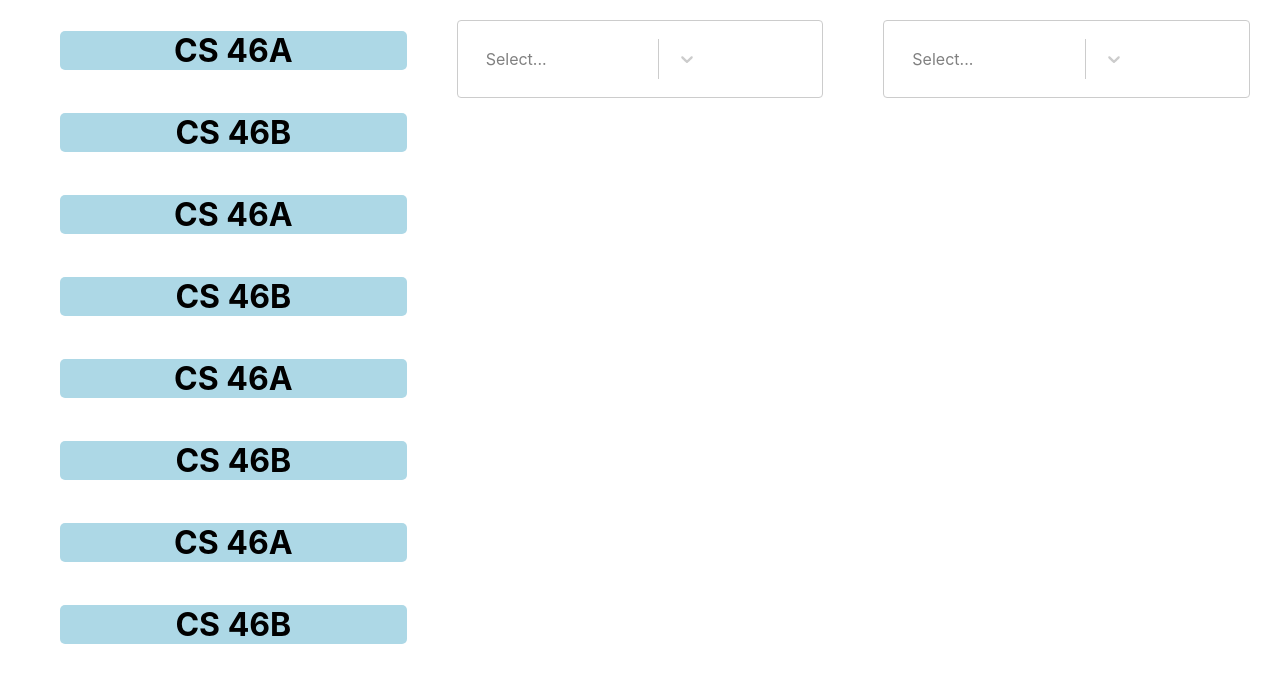
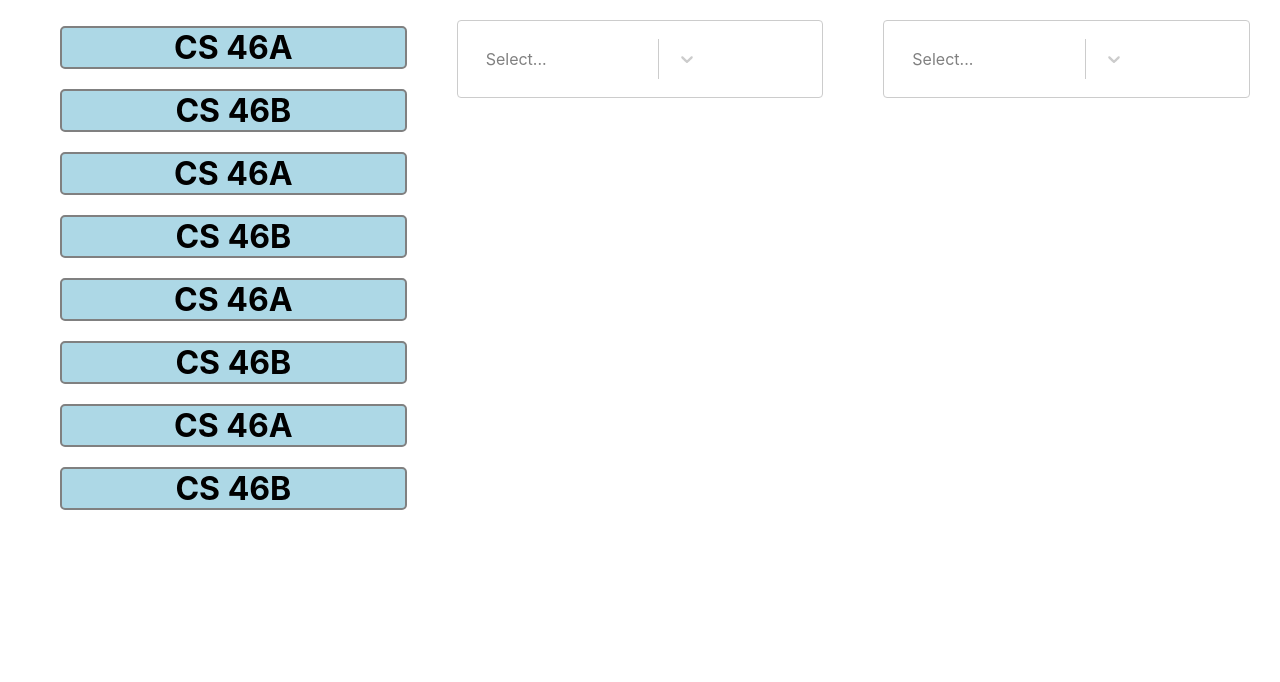
Before and after one commit to al3xbro/MyDeRP, a React (Create React App) app: page / in a window 1280 px wide. Shown: the top 682 px of the page. Built offline with nearby package versions, Linux system fonts and the light colour scheme.

Commit message:
Fixed CSS borders and margins

```diff
--- a/src/components/components.css
+++ b/src/components/components.css
@@ -6,7 +6,13 @@ h1 {
     text-align: center;
     vertical-align: bottom;
     border-radius: 5px;
+    margin: 0px;
     background-color: lightblue;
+    border: 2px solid gray;
+}
+
+.collapsible {
+    border: 2px solid gray;
 }
 
 h1:hover {
```
